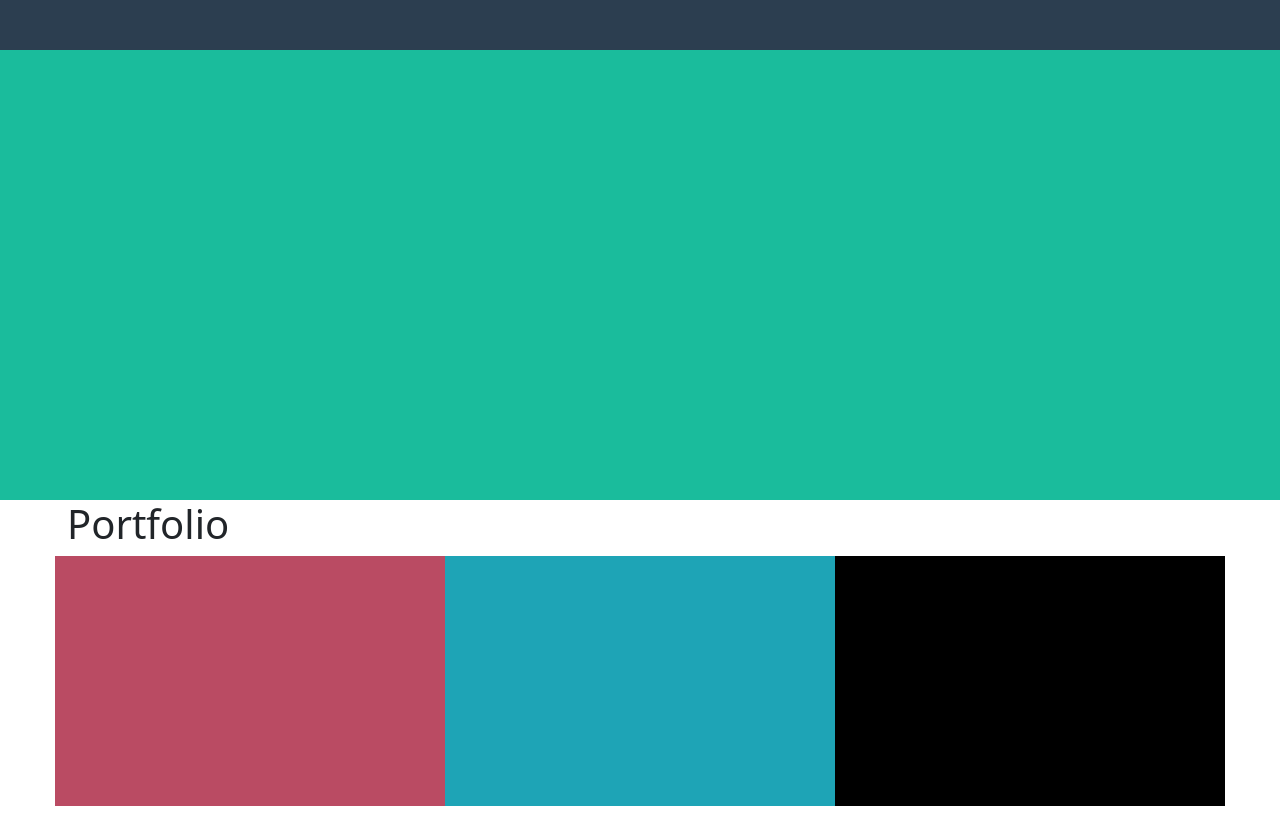
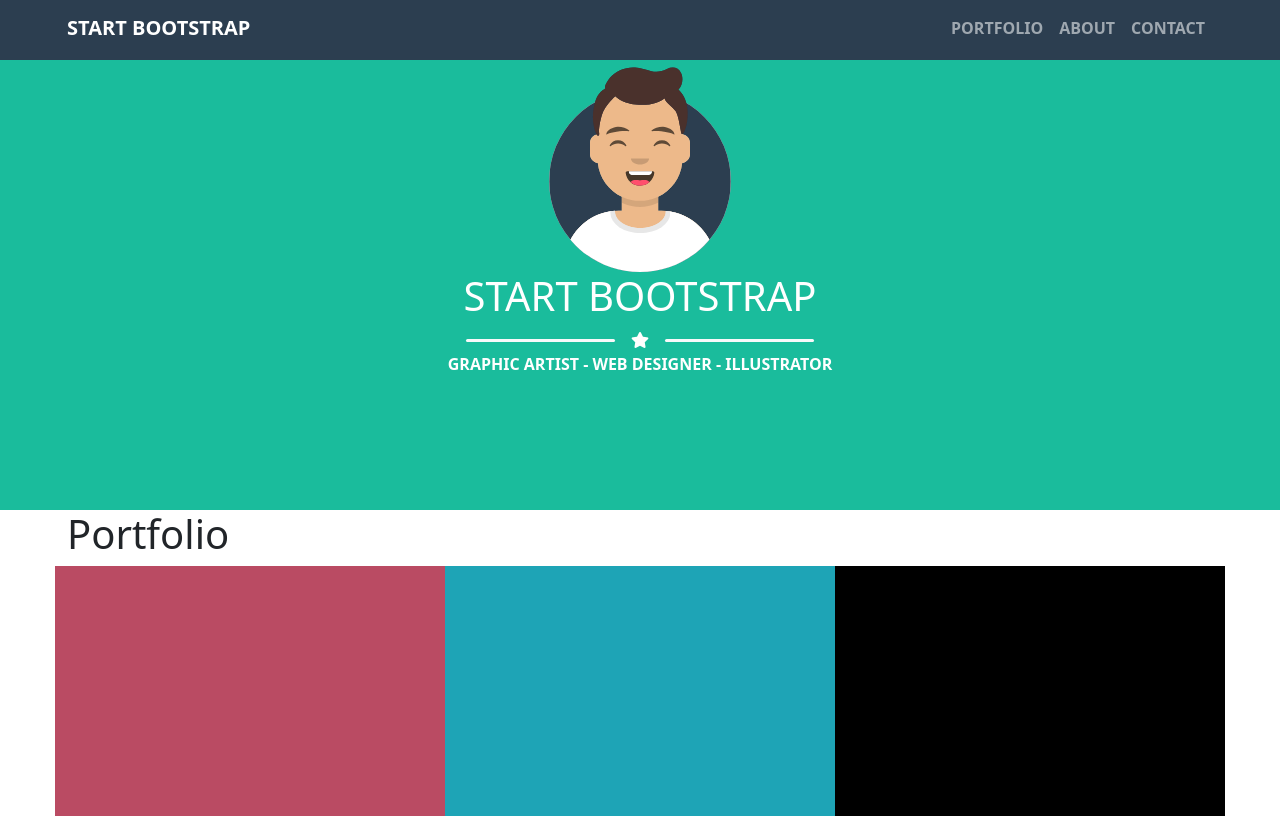
Before and after one commit to KaterinaProkopenko/html-css-bootstrap-freelancer, a plain HTML site: page index.html in a window 1280 px wide. Shown: the top 819 px of the page. Drawn offline with nearby package versions, Linux system fonts and the light colour scheme.

Commit message:
Aggiornamento (header e section-jumbotron)

```diff
--- a/css/style.css
+++ b/css/style.css
@@ -1,6 +1,11 @@
 header {
     background-color: rgb(44, 62, 80);
-    height: 50px;
+    height: 60px;
+}
+
+div.my-line {
+    width: 13%;
+    height: 3px;
 }
 
 div.card-height {
@@ -20,6 +25,10 @@ div.my-dates {
 section#jumbotron {
     background-color: rgb(26, 188, 156);
     height: 450px;
+}
+
+img#avatar {
+    width: 200px;
 }
 
 div#first-card {
--- a/index.html
+++ b/index.html
@@ -5,13 +5,13 @@
     <meta http-equiv="X-UA-Compatible" content="IE=edge">
     <meta name="viewport" content="width=device-width, initial-scale=1.0">
 
+    <!-- Bootstrap -->
+    <link href="https://cdn.jsdelivr.net/npm/bootstrap@5.0.2/dist/css/bootstrap.min.css" rel="stylesheet" integrity="sha384-EVSTQN3/azprG1Anm3QDgpJLIm9Nao0Yz1ztcQTwFspd3yD65VohhpuuCOmLASjC" crossorigin="anonymous">
+
     <!-- Font-Awesome cdn -->
     <link rel="stylesheet" href="https://cdnjs.cloudflare.com/ajax/libs/font-awesome/5.15.4/css/all.min.css">
 
     <!-- Google font -->
-
-    <!-- Bootstrap -->
-    <link href="https://cdn.jsdelivr.net/npm/bootstrap@5.0.2/dist/css/bootstrap.min.css" rel="stylesheet" integrity="sha384-EVSTQN3/azprG1Anm3QDgpJLIm9Nao0Yz1ztcQTwFspd3yD65VohhpuuCOmLASjC" crossorigin="anonymous">
 
     <!-- CSS -->
     <link rel="stylesheet" href="css/framework.css">
@@ -20,11 +20,32 @@
 </head>
 <body>
     <header>
-        <div class="container">
-            <div class="row">
-                <div class="col-12"></div>
+        <nav class="navbar navbar-expand-lg navbar-dark text-uppercase">
+            <div class="container fw-bold">
+                <!-- Start Bootstrap -->
+                <a class="navbar-brand" href="#">start bootstrap</a>
+                <!-- Buttone a destra sm -->
+                <button class="navbar-toggler" type="button" data-bs-toggle="collapse" data-bs-target="#navbarSupportedContent" aria-controls="navbarSupportedContent" aria-expanded="false" aria-label="Toggle navigation">
+                    <span class="navbar-toggler-icon"></span>
+                </button>
+                <!-- Lista che si nasconde -->
+                <div class="collapse navbar-collapse justify-content-end" id="navbarSupportedContent">
+                    <ul class="navbar-nav mb-2 mb-lg-0">
+                        <li class="nav-item">
+                            <a class="nav-link" href="#">portfolio</a>
+                        </li>
+
+                        <li class="nav-item">
+                            <a class="nav-link" href="#">about</a>
+                        </li>
+
+                        <li class="nav-item">
+                            <a class="nav-link" href="#">contact</a>
+                        </li>
+                    </ul>
+                </div>
             </div>
-        </div>
+        </nav>
     </header>
 
     <main>
@@ -33,7 +54,17 @@
         <section id="jumbotron">
             <div class="container">
                 <div class="row">
-                    <div class="col-sm-12"></div>
+                    <div class="col-sm-12 text-uppercase text-white text-center fw-bold">
+                        <img id="avatar" src="img/avatar.svg" alt="Avatar">
+                        <h1>start bootstrap</h1>
+                        <div class="d-flex text-center justify-content-center align-items-center">
+                            <div class="my-line bg-light rounded"></div>
+                            <div class=""><i class="fas fa-star px-sm-1 px-md-2 px-lg-3"></i></div>
+                            <div class="my-line bg-light rounded"></div>
+                        </div>
+
+                        <p>graphic artist - web designer - illustrator</p>
+                    </div>
                 </div>
             </div>
         </section>
```
